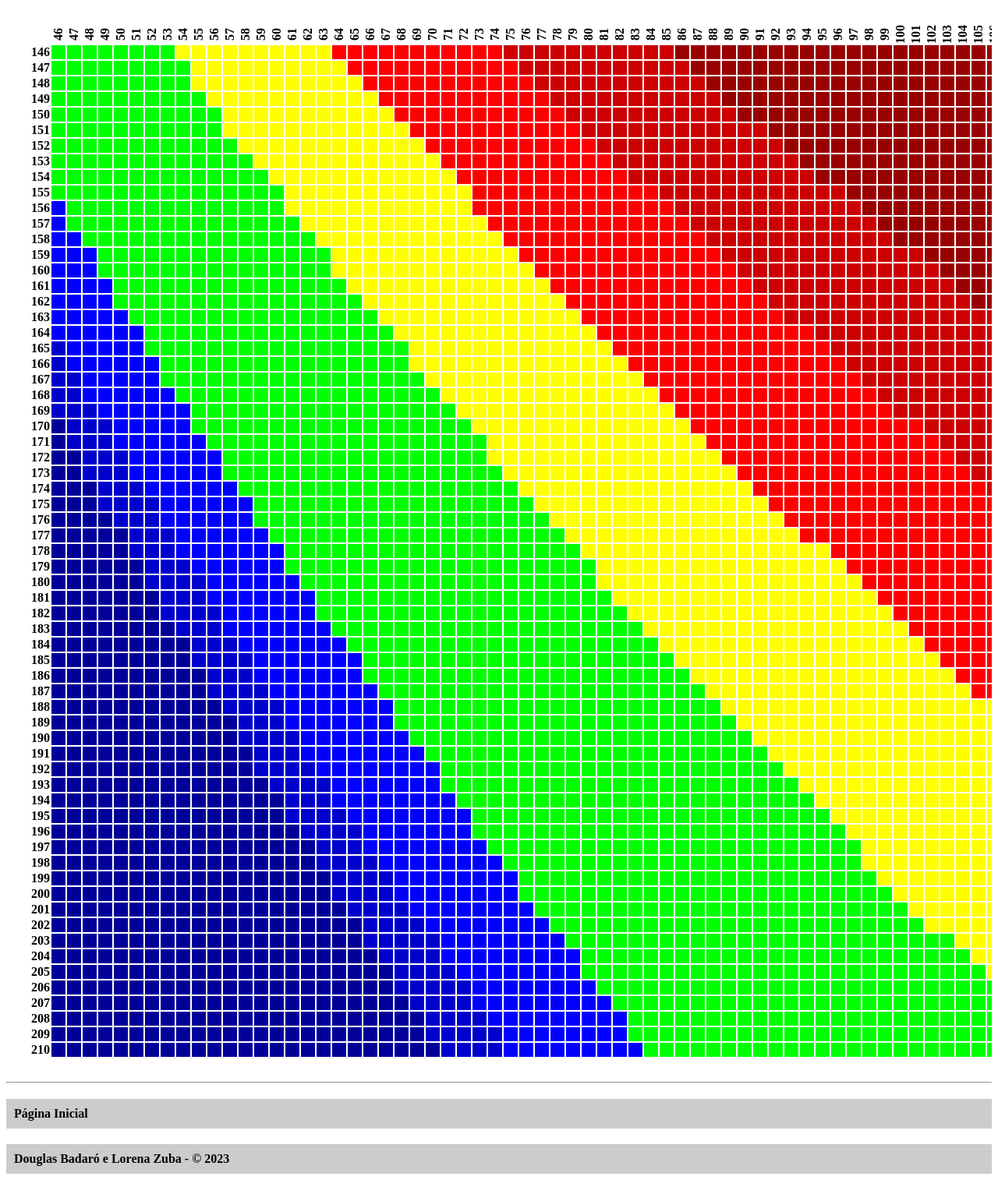
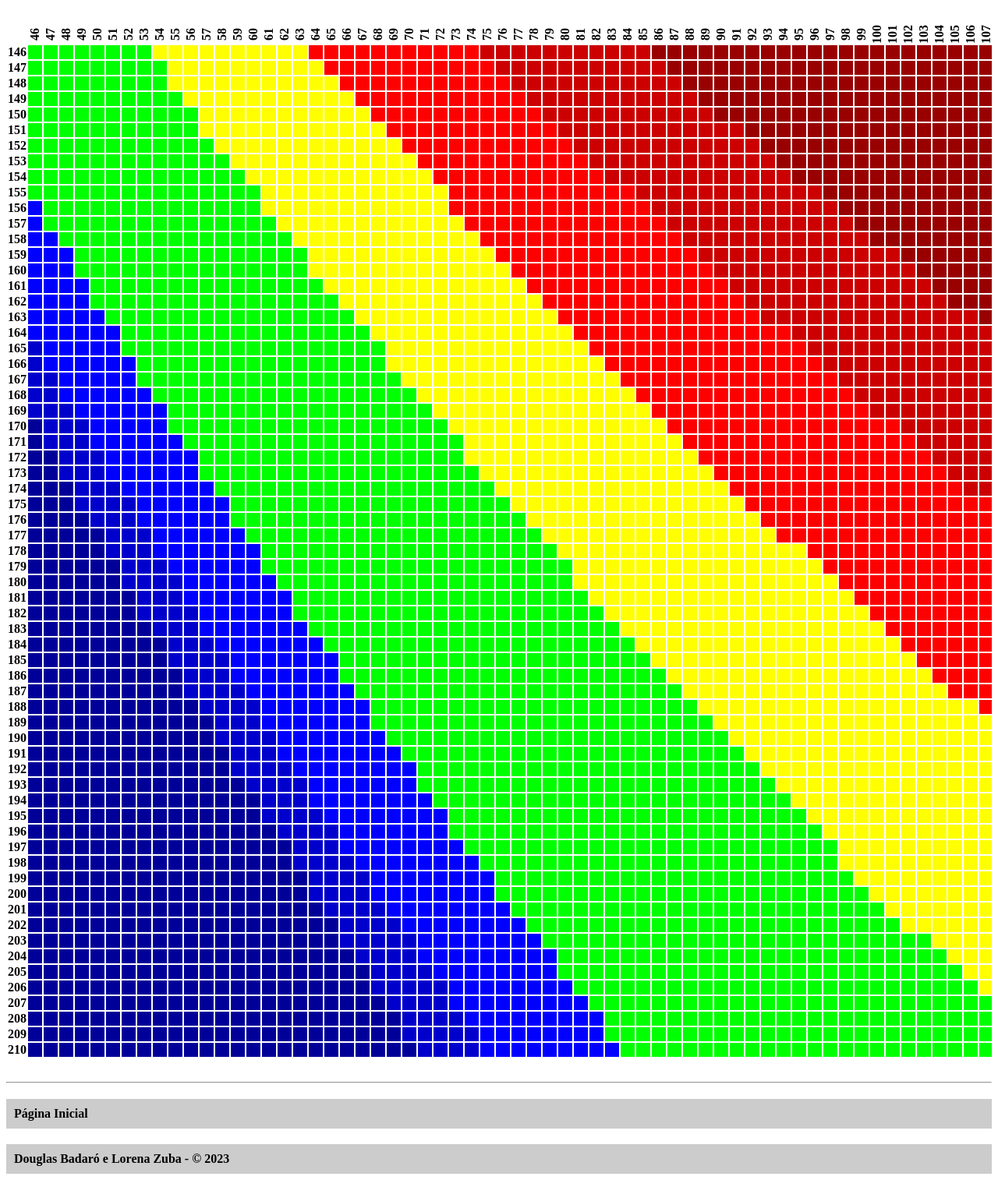
Before and after one commit to dougbadaro/webdev3_pratica_php_001, a PHP site: page /questions/question2.php in a window 1280 px wide. Shown: the part 102-1616 px from the top of the page at 78% size. Run offline with PHP 8.4, Linux system fonts and the light colour scheme; lists and menus that the app fills with data are empty.

Commit message:
update stylization

```diff
--- a/questions/question2.php
+++ b/questions/question2.php
@@ -83,6 +83,13 @@
     width: 100%;
     padding: 30px;
   }
+
+  @media (max-width: 1400px) {
+    table {
+      padding-right: 0;
+      padding-left: 0;
+    }
+  }
   </style>
 </head>
 
```
Also changed, not shown: style.css (line endings or trailing spaces).
